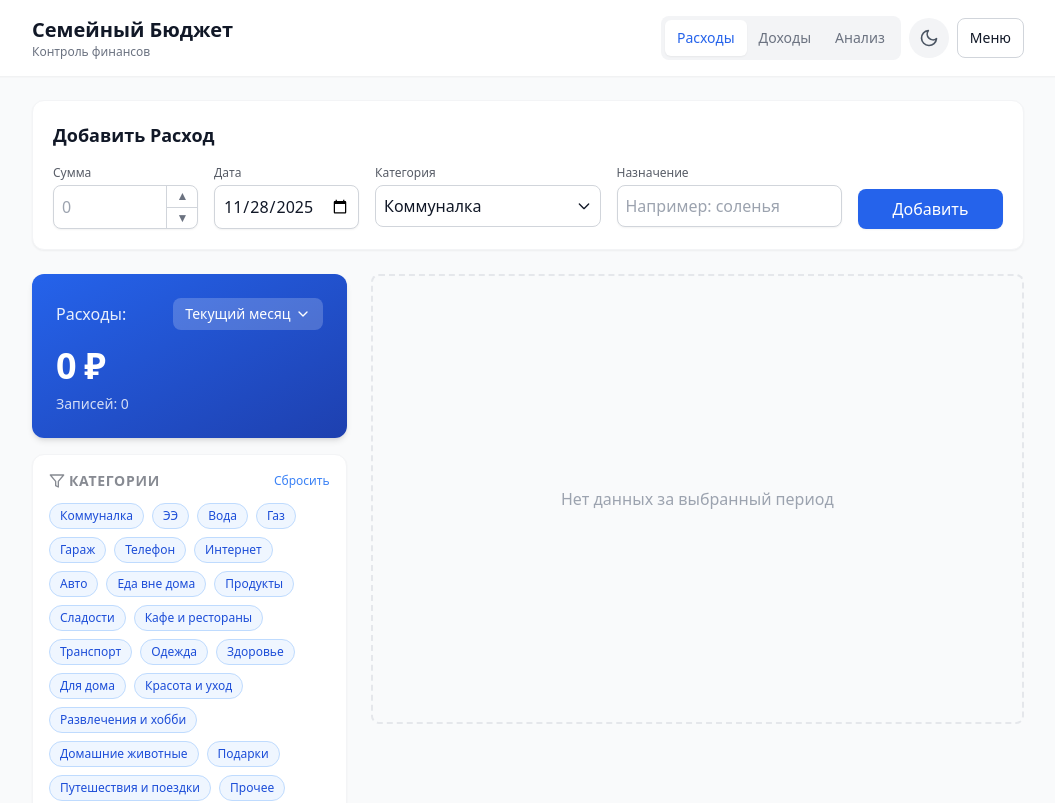
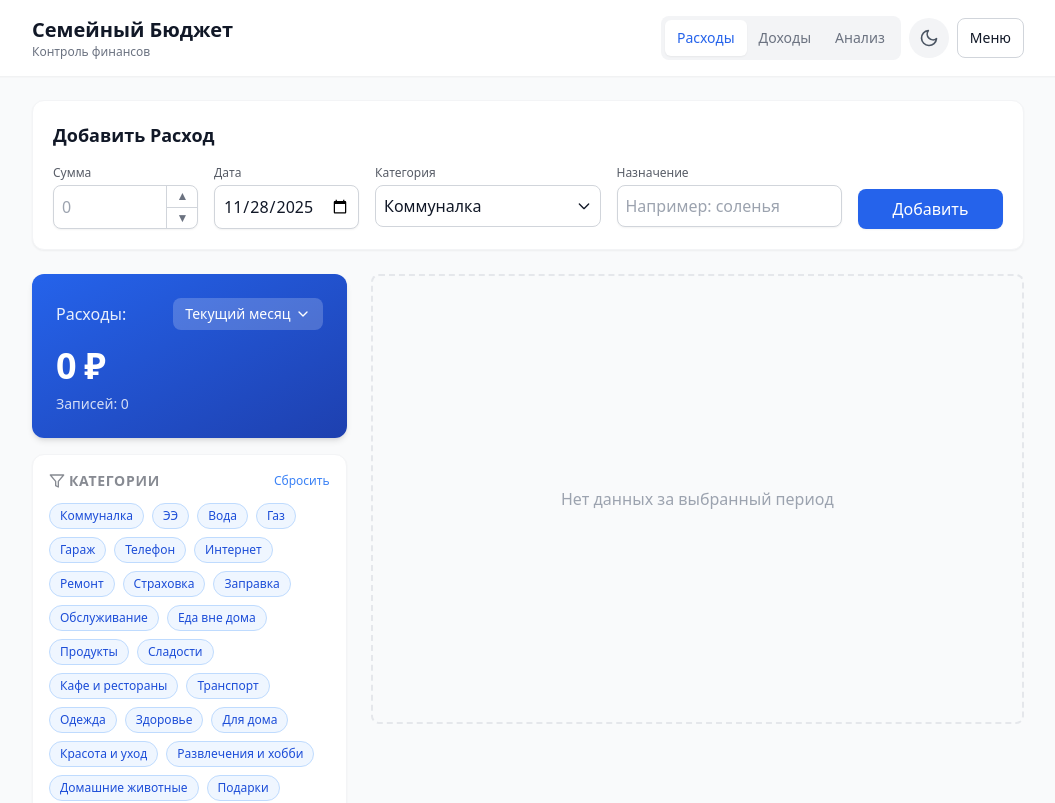
Before and after one commit to Pavellver/family-budget, a React (Vite) app: page / in a window 1280 px wide. Shown: the top 803 px of the page, without its empty margins (112-1167 px from the left). Built offline with nearby package versions, Linux system fonts and the light colour scheme.

Commit message:
Update categories and improve Excel button visibility in light theme

```diff
--- a/src/App.tsx
+++ b/src/App.tsx
@@ -355,7 +355,7 @@ function App() {
               </div>
 
               <div className="flex gap-2 border-l pl-3 border-gray-400/30">
-                <Button onClick={() => exportToExcel(transactions)} variant="outline" className={`text-xs text-green-600 border-green-200 ${darkMode ? 'bg-green-900/20 border-green-800 text-green-400' : ''}`}><ExcelIcon /> Excel Скачать</Button>
+                <Button onClick={() => exportToExcel(transactions)} variant="outline" className={`text-xs font-semibold text-green-700 border-green-300 ${darkMode ? 'bg-green-900/20 border-green-800 text-green-400' : ''}`}><ExcelIcon /> Excel Скачать</Button>
                 <div className="relative">
                   <input type="file" accept=".xlsx" onChange={(e) => {
                     const f = e.target.files?.[0];
@@ -368,7 +368,7 @@ function App() {
                         alert('Не удалось загрузить Excel: проверьте структуру файла.');
                       });
                   }} className="absolute inset-0 w-full h-full opacity-0 cursor-pointer"/>
-                  <Button variant="outline" className={`text-xs text-green-600 border-green-200 ${darkMode ? 'bg-green-900/20 border-green-800 text-green-400' : ''}`}><UploadIcon /> Excel Загрузить</Button>
+                  <Button variant="outline" className={`text-xs font-semibold text-green-700 border-green-300 ${darkMode ? 'bg-green-900/20 border-green-800 text-green-400' : ''}`}><UploadIcon /> Excel Загрузить</Button>
                 </div>
               </div>
 
--- a/src/types.ts
+++ b/src/types.ts
@@ -13,7 +13,10 @@ export interface Transaction {
 export const EXPENSE_GROUPS = {
   "Фикс": [
     "Коммуналка", "ЭЭ", "Вода", "Газ",
-    "Гараж", "Телефон", "Интернет", "Авто"
+    "Гараж", "Телефон", "Интернет"
+  ],
+  "Автомобиль": [
+    "Ремонт", "Страховка", "Заправка", "Обслуживание"
   ],
   "Еда": [
     "Еда вне дома", "Продукты", "Сладости", "Кафе и рестораны"
@@ -31,7 +34,7 @@ export const INCOME_GROUPS = {
     "Зарплата", "Аванс", "Бонус", "Премия", "Подработка"
   ],
   "Пассивный": [
-    "Кэшбэк", "Проценты по вкладу", "Дивиденды", "Аренда"
+    "Кэшбэк", "Проценты по вкладу", "Дивиденды"
   ],
   "Прочее": [
     "Подарки", "Продажа вещей", "Возврат долга", "Другое"
```
